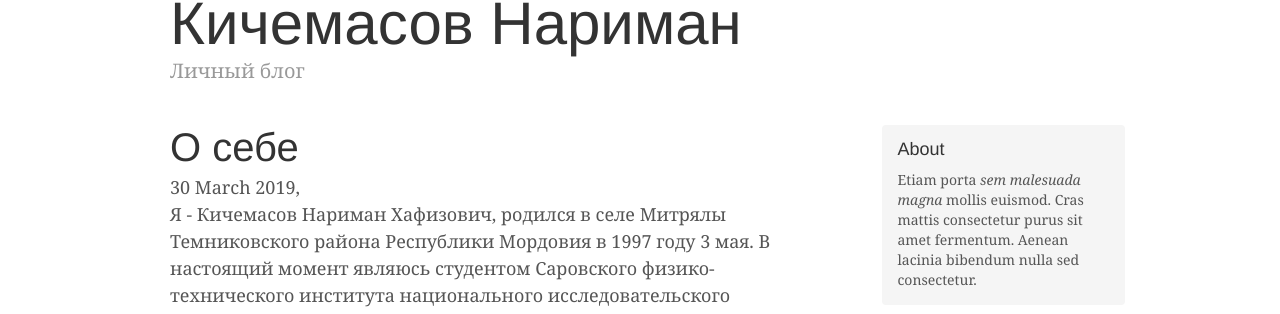
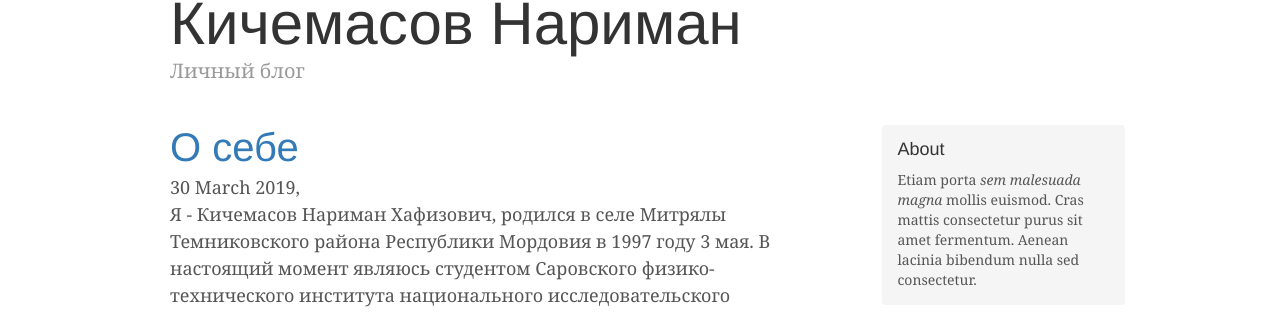
Before and after one commit to narimansnow/narimansnow.github.io, a Jekyll site: the page built from index.html, in a window 1280 px wide. Shown: the part 99-413 px from the top of the page. Built offline with Jekyll 4.4.1, drawn with Linux system fonts in a browser that asks for light colours; nearby versions of some CDN libraries; library files that are not in the unit come from our copies.

Commit message:
Update index.html

```diff
--- a/index.html
+++ b/index.html
@@ -7,7 +7,7 @@
 
 
 <div class="blog-post">
-            <h2 class="blog-post-title">{{ post.title }}</h2>
+            <h2 class="blog-post-title"><a href="{{post.url|prepend: site.baseurl}}">{{ post.title }}</a></h2>
             <time class="post_date">30 March 2019,</time>
 
  {{ post.content }}
```
